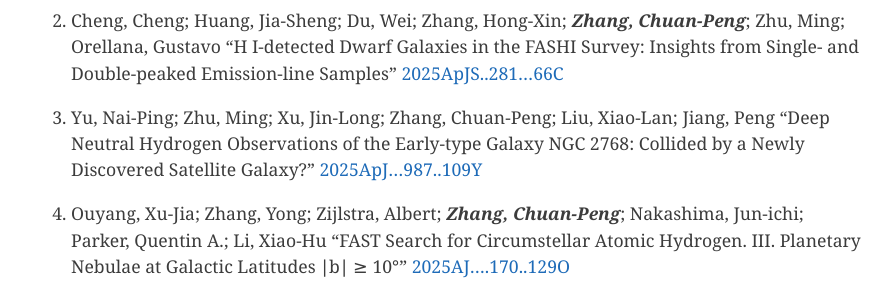
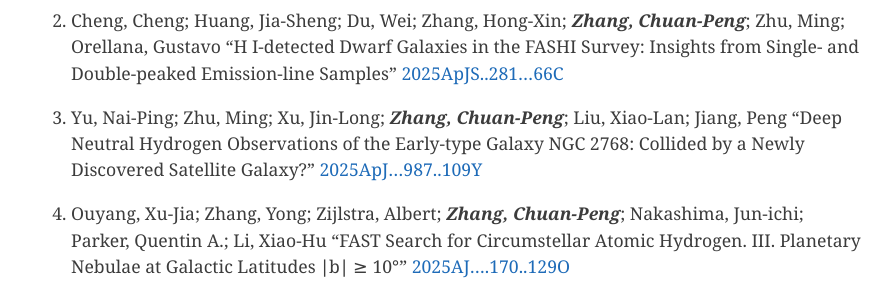
Before and after one commit to zcp521/zcp521.github.io, a Jekyll site: the page built from pub.md, in a window 1280 px wide and 900 px high, scrolled down 863 px. Shown: the part 155-455 px from the top of the window, without its empty margins (193-1085 px from the left). Built offline with Jekyll 4.4.1, drawn with Linux system fonts in a browser that asks for light colours.

Commit message:
Update pub.md

```diff
--- a/pub.md
+++ b/pub.md
@@ -28,7 +28,7 @@ tagline: "My publication list"
     "H I-detected Dwarf Galaxies in the FASHI Survey: Insights from Single- and Double-peaked Emission-line Samples"
     [2025ApJS..281...66C](https://ui.adsabs.harvard.edu/abs/2025ApJS..281...66C/abstract)
 
-86. Yu, Nai-Ping; Zhu, Ming; Xu, Jin-Long; Zhang, Chuan-Peng; Liu, Xiao-Lan; Jiang, Peng
+86. Yu, Nai-Ping; Zhu, Ming; Xu, Jin-Long; ***Zhang, Chuan-Peng***; Liu, Xiao-Lan; Jiang, Peng
     "Deep Neutral Hydrogen Observations of the Early-type Galaxy NGC 2768: Collided by a Newly Discovered Satellite Galaxy?"
     [2025ApJ...987..109Y](https://ui.adsabs.harvard.edu/abs/2025ApJ...987..109Y/abstract)
 
```
